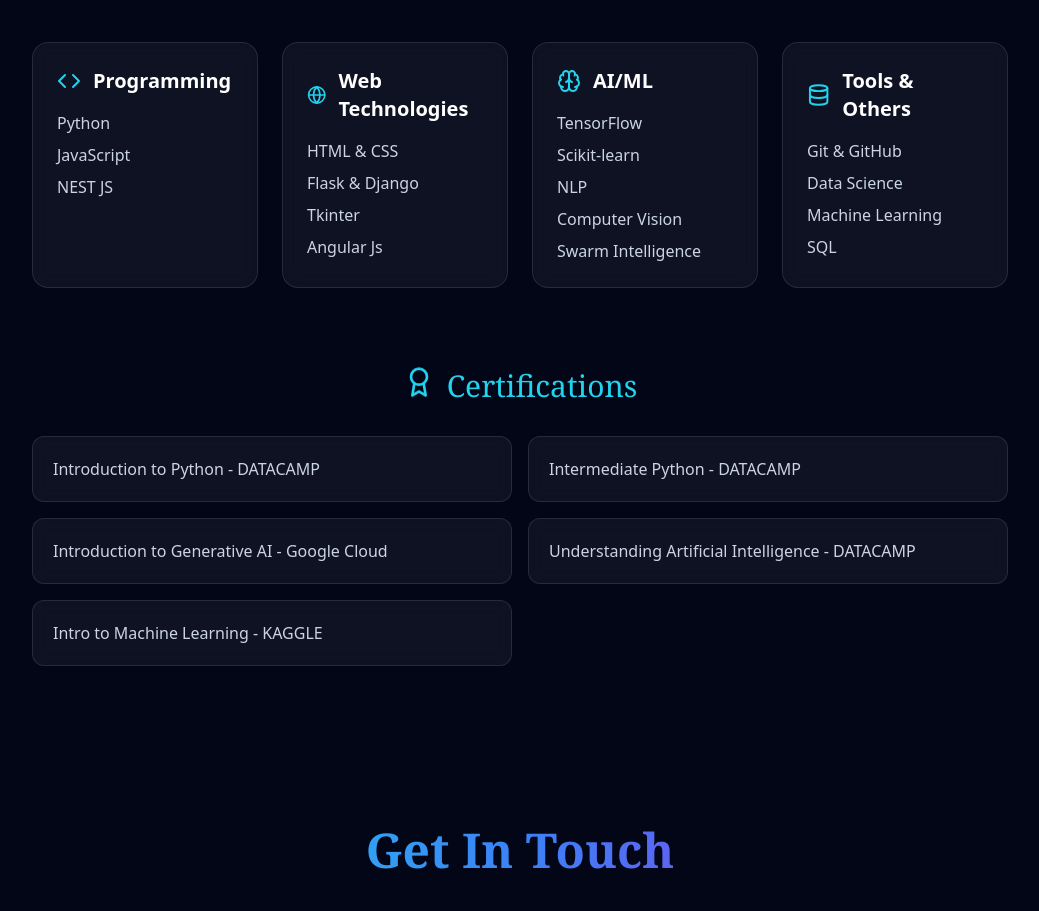
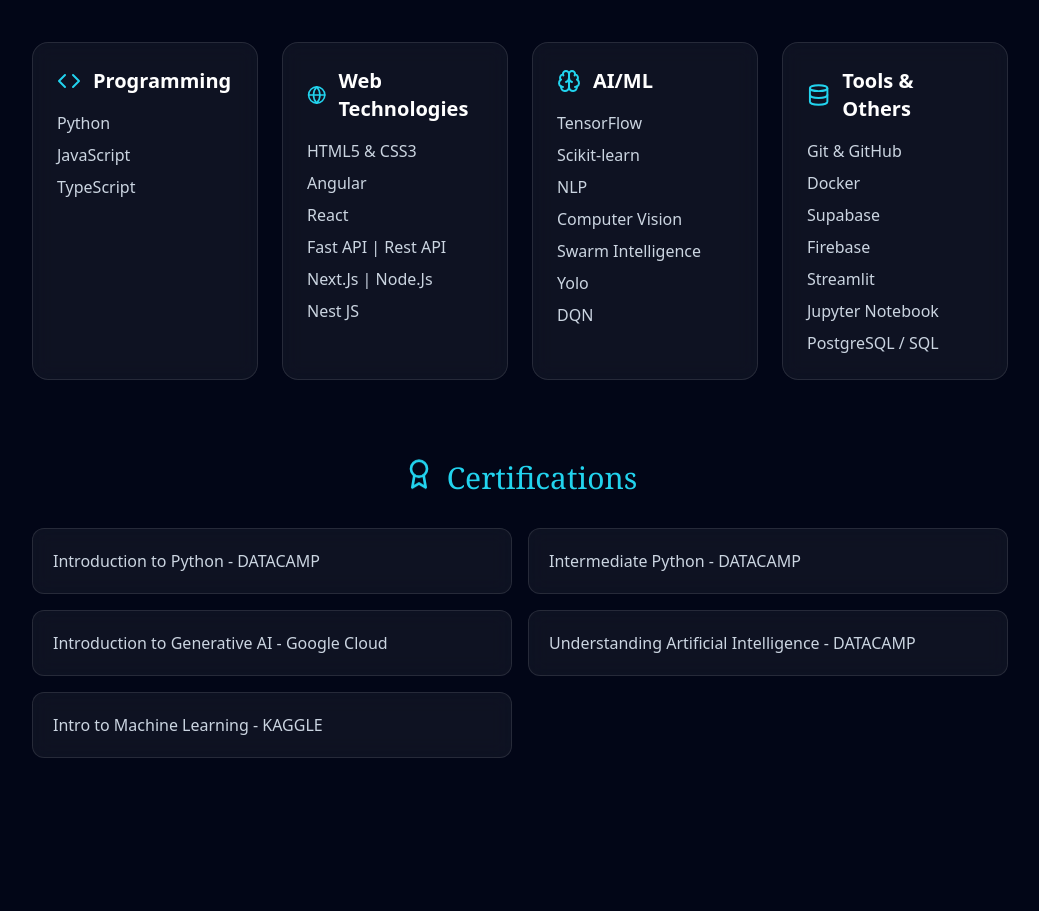
Before and after one commit to zaid783/Zaidahmed_Portfolio, a React (Vite) app: page / in a window 1280 px wide. Shown: the part 6060-6971 px from the top of the page, without its empty margins (120-1159 px from the left). Built offline with nearby package versions, Linux system fonts and the light colour scheme; no server answers.

Commit message:
Skills UPdated

```diff
--- a/src/App.tsx
+++ b/src/App.tsx
@@ -537,7 +537,7 @@ function App() {
                                 <ul className="space-y-2 text-slate-300">
                                     <li className="hover:text-cyan-400 transition-colors duration-300 cursor-default">Python</li>
                                     <li className="hover:text-cyan-400 transition-colors duration-300 cursor-default">JavaScript</li>
-                                    <li className="hover:text-cyan-400 transition-colors duration-300 cursor-default">NEST JS</li>
+                                    <li className="hover:text-cyan-400 transition-colors duration-300 cursor-default">TypeScript</li>
                                 </ul>
                             </div>
                             <div className="glass-effect p-6 rounded-2xl border border-cyan-500/20 hover:border-cyan-500/40 transition-all duration-500 transform hover:scale-105 hover:shadow-[0_0_30px_rgba(34,211,238,0.3)] group">
@@ -546,11 +546,15 @@ function App() {
                                     Web Technologies
                                 </h4>
                                 <ul className="space-y-2 text-slate-300">
-                                    <li className="hover:text-cyan-400 transition-colors duration-300 cursor-default">HTML & CSS</li>
+                                    <li className="hover:text-cyan-400 transition-colors duration-300 cursor-default">HTML5 & CSS3</li>
+                                    <li className="hover:text-cyan-400 transition-colors duration-300 cursor-default">Angular</li>
+                                    <li className="hover:text-cyan-400 transition-colors duration-300 cursor-default">React</li>
+                                    <li className="hover:text-cyan-400 transition-colors duration-300 cursor-default">Fast API | Rest API</li>
+                                    <li className="hover:text-cyan-400 transition-colors duration-300 cursor-default">Next.Js | Node.Js</li>
+                                    <li className="hover:text-cyan-400 transition-colors duration-300 cursor-default">Nest JS</li>
 
-                                    <li className="hover:text-cyan-400 transition-colors duration-300 cursor-default">Flask & Django</li>
-                                    <li className="hover:text-cyan-400 transition-colors duration-300 cursor-default">Tkinter</li>
-                                    <li className="hover:text-cyan-400 transition-colors duration-300 cursor-default">Angular Js</li>
+
+
                                 </ul>
                             </div>
                             <div className="glass-effect p-6 rounded-2xl border border-cyan-500/20 hover:border-cyan-500/40 transition-all duration-500 transform hover:scale-105 hover:shadow-[0_0_30px_rgba(34,211,238,0.3)] group">
@@ -564,6 +568,8 @@ function App() {
                                     <li className="hover:text-cyan-400 transition-colors duration-300 cursor-default">NLP</li>
                                     <li className="hover:text-cyan-400 transition-colors duration-300 cursor-default">Computer Vision</li>
                                     <li className="hover:text-cyan-400 transition-colors duration-300 cursor-default">Swarm Intelligence</li>
+                                    <li className="hover:text-cyan-400 transition-colors duration-300 cursor-default">Yolo </li>
+                                    <li className="hover:text-cyan-400 transition-colors duration-300 cursor-default">DQN</li>
                                 </ul>
                             </div>
                             <div className="glass-effect p-6 rounded-2xl border border-cyan-500/20 hover:border-cyan-500/40 transition-all duration-500 transform hover:scale-105 hover:shadow-[0_0_30px_rgba(34,211,238,0.3)] group">
@@ -573,9 +579,12 @@ function App() {
                                 </h4>
                                 <ul className="space-y-2 text-slate-300">
                                     <li className="hover:text-cyan-400 transition-colors duration-300 cursor-default">Git & GitHub</li>
-                                    <li className="hover:text-cyan-400 transition-colors duration-300 cursor-default">Data Science</li>
-                                    <li className="hover:text-cyan-400 transition-colors duration-300 cursor-default">Machine Learning</li>
-                                    <li className="hover:text-cyan-400 transition-colors duration-300 cursor-default">SQL</li>
+                                    <li className="hover:text-cyan-400 transition-colors duration-300 cursor-default">Docker</li>
+                                    <li className="hover:text-cyan-400 transition-colors duration-300 cursor-default">Supabase</li>
+                                    <li className="hover:text-cyan-400 transition-colors duration-300 cursor-default">Firebase</li>
+                                    <li className="hover:text-cyan-400 transition-colors duration-300 cursor-default">Streamlit</li>
+                                    <li className="hover:text-cyan-400 transition-colors duration-300 cursor-default">Jupyter Notebook</li>
+                                    <li className="hover:text-cyan-400 transition-colors duration-300 cursor-default">PostgreSQL / SQL</li>
                                 </ul>
                             </div>
                         </div>
```
